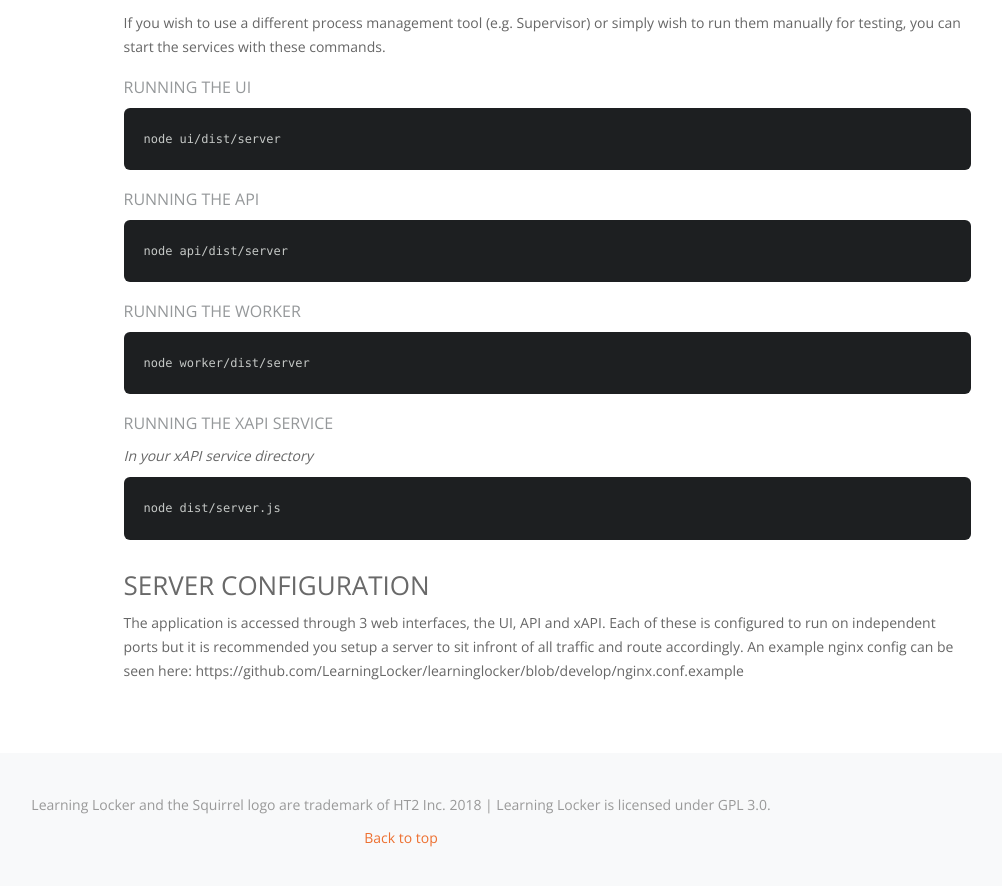
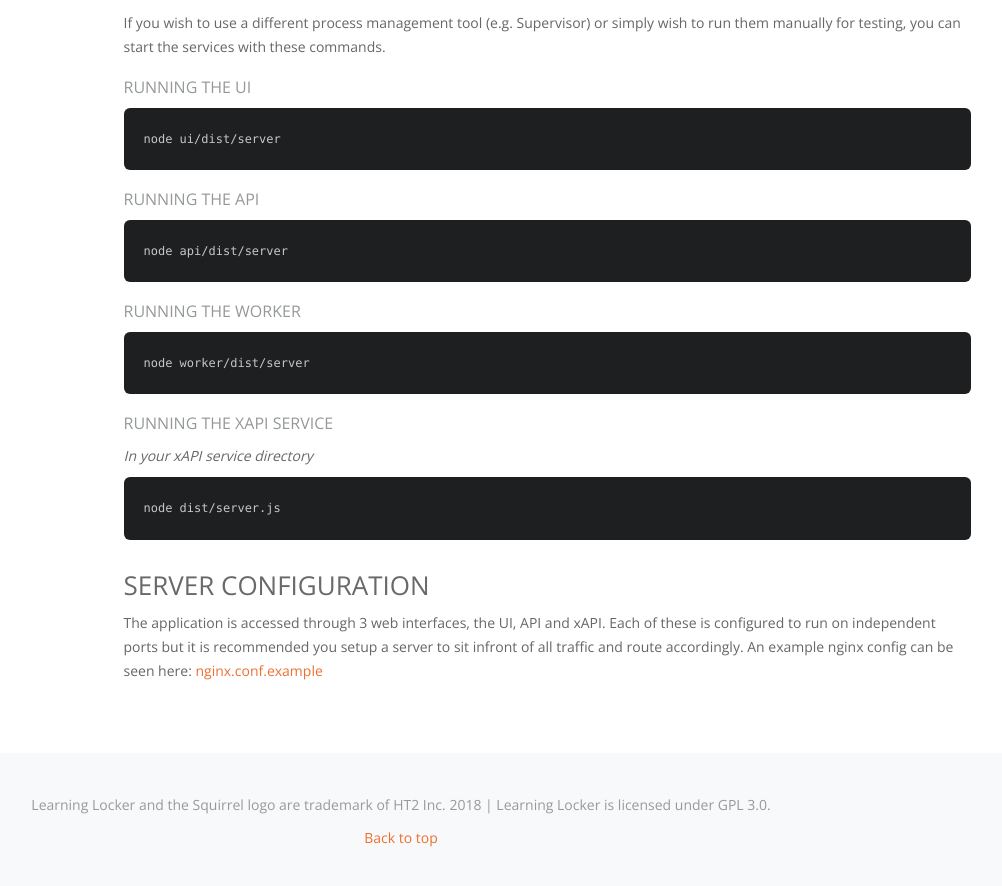
Before and after one commit to LearningLocker/docs, a Jekyll site: the page built from src/guides-custom-installation.md, in a window 1280 px wide and 900 px high, scrolled down 4026 px. Shown: the top 886 px of the window, without its empty margins (239-1241 px from the left). Built offline with Jekyll 4.4.1, drawn with Linux system fonts in a browser that asks for light colours; nearby versions of some CDN libraries; our own code applies the rules of GitHub Pages for plain Markdown files; some of the changed lines change nothing that is shown.

Commit message:
Update guides-custom-installation.md

```diff
--- a/src/guides-custom-installation.md
+++ b/src/guides-custom-installation.md
@@ -206,4 +206,4 @@
 
 ## Server configuration
 
-The application is accessed through 3 web interfaces, the UI, API and xAPI. Each of these is configured to run on independent ports but it is recommended you setup a server to sit infront of all traffic and route accordingly. An example nginx config can be seen here: https://github.com/LearningLocker/learninglocker/blob/develop/nginx.conf.example
+The application is accessed through 3 web interfaces, the UI, API and xAPI. Each of these is configured to run on independent ports but it is recommended you setup a server to sit infront of all traffic and route accordingly. An example nginx config can be seen here: [nginx.conf.example](https://github.com/LearningLocker/learninglocker/blob/master/nginx.conf.example)
```
